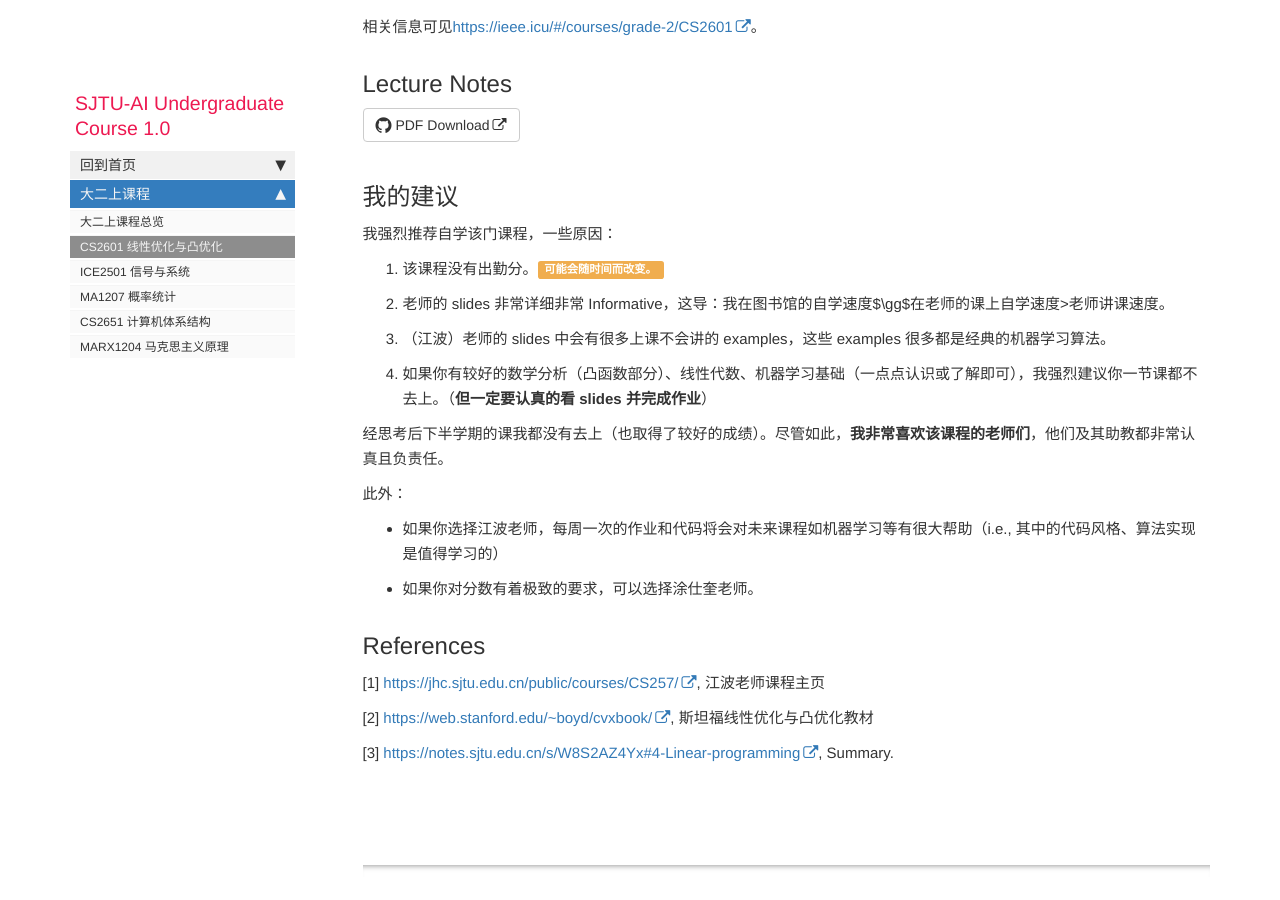
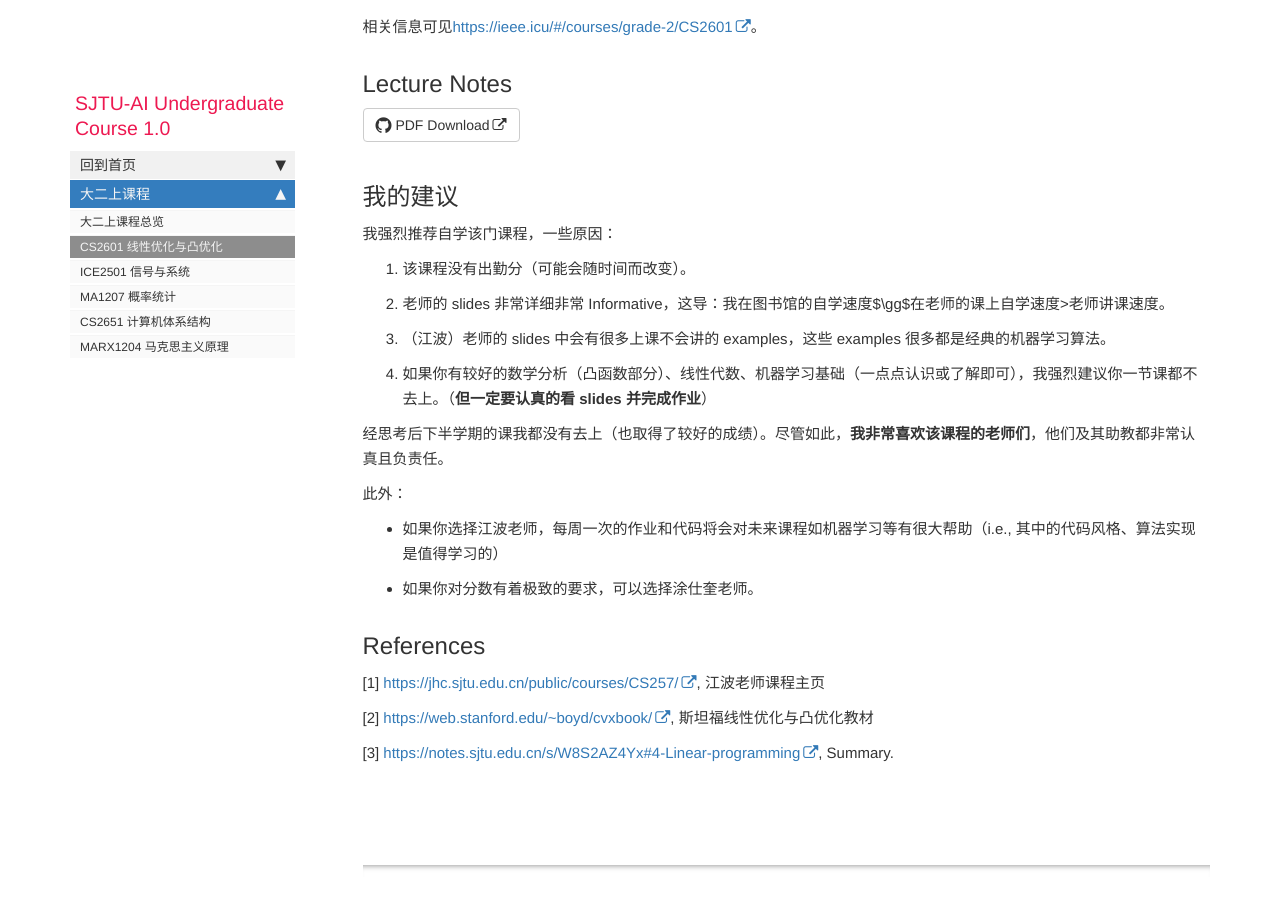
Before and after one commit to aisjtu/aisjtu.github.io, a Jekyll site: the page built from docs/pages/21/21_CS2601.md, in a window 1280 px wide and 900 px high, scrolled down 557 px. Built offline with Jekyll 4.4.1, drawn with Linux system fonts in a browser that asks for light colours; comment, search, counter and statistics services are not loaded.

Commit message:
Update 21_CS2601.md

```diff
--- a/docs/pages/21/21_CS2601.md
+++ b/docs/pages/21/21_CS2601.md
@@ -21,7 +21,7 @@ permalink: 21_CS2601.html
 
 我强烈推荐自学该门课程，一些原因：
 
-1. 该课程没有出勤分。<span class="label label-warning">可能会随时间而改变。</span>
+1. 该课程没有出勤分（可能会随时间而改变）。
 2. 老师的 slides 非常详细非常 Informative，这导：我在图书馆的自学速度$\gg$在老师的课上自学速度>老师讲课速度。
 3. （江波）老师的 slides 中会有很多上课不会讲的 examples，这些 examples 很多都是经典的机器学习算法。
 4. 如果你有较好的数学分析（凸函数部分）、线性代数、机器学习基础（一点点认识或了解即可），我强烈建议你一节课都不去上。（**但一定要认真的看 slides 并完成作业**）
```
